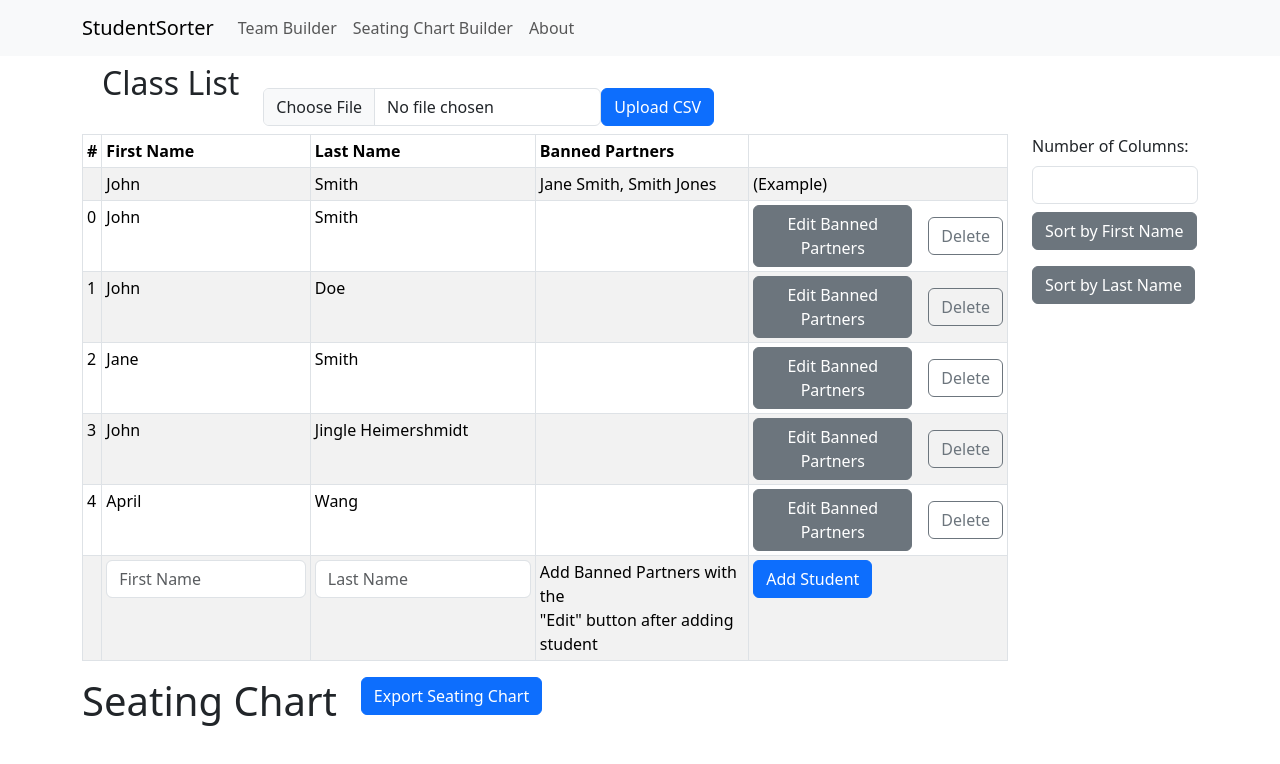
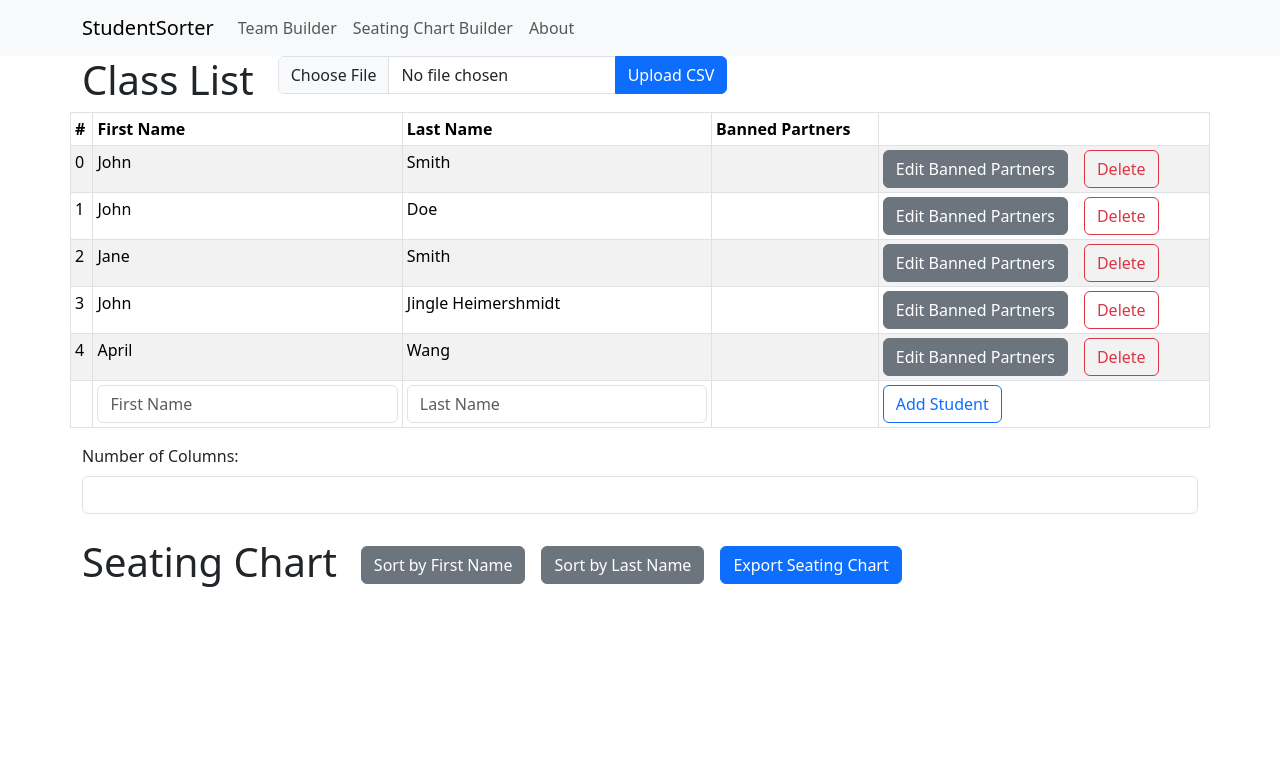
Before and after one commit to xiaolongbytes/StudentSorter, a Next.js app: page /seating in a window 1280 px wide. Shown: the top 764 px of the page. Built offline with nearby package versions, Linux system fonts and the light colour scheme.

Commit message:
Updated UI

```diff
--- a/src/common/components/ClassRoster.tsx
+++ b/src/common/components/ClassRoster.tsx
@@ -13,7 +13,15 @@ const ClassRoster: FunctionComponent<{
     lastName: string;
     handleFirstName: (e) => void;
     handleLastName: (e) => void;
-}> = ({ students, deleteStudent, addStudent, firstName, lastName, handleFirstName, handleLastName }) => {
+}> = ({
+    students,
+    deleteStudent,
+    addStudent,
+    firstName,
+    lastName,
+    handleFirstName,
+    handleLastName,
+}) => {
     const [currentlyEditedStudentID, setCurrentlyEditedStudentID] = useState<
         number | null
     >(null);
@@ -60,13 +68,6 @@ const ClassRoster: FunctionComponent<{
                     </tr>
                 </thead>
                 <tbody>
-                    <tr>
-                        <td></td>
-                        <td>John</td>
-                        <td>Smith</td>
-                        <td>Jane Smith, Smith Jones</td>
-                        <td>(Example)</td>
-                    </tr>
                     {students.map((student, index) => (
                         <Student
                             key={index}
@@ -90,14 +91,19 @@ const ClassRoster: FunctionComponent<{
                             />
                         </td>
                         <td>
-                            <Form.Control type="text" placeholder="Last Name" value={lastName} onChange={handleLastName} />
+                            <Form.Control
+                                type="text"
+                                placeholder="Last Name"
+                                value={lastName}
+                                onChange={handleLastName}
+                            />
                         </td>
+                        <td></td>
                         <td>
-                            Add Banned Partners with the <br /> "Edit" button
-                            after adding student
-                        </td>
-                        <td>
-                            <Button variant="primary" onClick={addStudent}>
+                            <Button
+                                variant="outline-primary"
+                                onClick={addStudent}
+                            >
                                 Add Student
                             </Button>
                         </td>
--- a/src/common/components/Student.tsx
+++ b/src/common/components/Student.tsx
@@ -29,7 +29,7 @@ const Student: FunctionComponent<{
                     </Button>
                     <Button
                         onClick={() => onDelete(student.id)}
-                        variant="outline-secondary"
+                        variant="outline-danger"
                     >
                         Delete
                     </Button>
--- a/src/components/SeatBuilder/index.tsx
+++ b/src/components/SeatBuilder/index.tsx
@@ -1,24 +1,43 @@
-import React, { useState, useEffect } from 'react';
-import { Form, Button, Col, Container, Row, Table } from 'react-bootstrap';
 import RosterTable from '@/common/components/ClassRoster';
 import { StudentData } from '@/common/components/Student';
 import useStudents from '@/hooks/useStudents';
+import exportFromJSON from 'export-from-json';
+import React, { useEffect, useState } from 'react';
+import {
+    Button,
+    Col,
+    Container,
+    Form,
+    InputGroup,
+    Row,
+    Stack,
+    Table,
+} from 'react-bootstrap';
 import SeatsUserInput from './SeatUserInput';
 import './style.module.css';
-import exportFromJSON from 'export-from-json';
 
 const SeatBuilder: React.FC = () => {
     const [numColumns, setNumColumns] = useState<number>(0);
     const [seatingChart, setSeatingChart] = useState<StudentData[][]>([]);
-  const [sortOrder, setSortOrder] = useState<'firstName' | 'lastName' | null>(null);
+    const [sortOrder, setSortOrder] = useState<'firstName' | 'lastName' | null>(
+        null,
+    );
 
     // Export seating chart data to CSV
     const exportCSV = () => {
         if (seatingChart.length < 1) {
-      alert("No Seating data to export. Make sure to populate the class list and generate the seating chart first.");
+            alert(
+                'No Seating data to export. Make sure to populate the class list and generate the seating chart first.',
+            );
         } else {
-      const exportData = seatingChart.map(row => row.map(student => `${student.first} ${student.last}`));
-      exportFromJSON({ data: exportData, fileName: 'data', exportType: exportFromJSON.types.csv });
+            const exportData = seatingChart.map((row) =>
+                row.map((student) => `${student.first} ${student.last}`),
+            );
+            exportFromJSON({
+                data: exportData,
+                fileName: 'data',
+                exportType: exportFromJSON.types.csv,
+            });
         }
     };
 
@@ -40,9 +59,13 @@ const SeatBuilder: React.FC = () => {
         let sortedStudents = [...students];
 
         if (sortOrder === 'firstName') {
-      sortedStudents = sortedStudents.sort((a, b) => a.first.localeCompare(b.first));
+            sortedStudents = sortedStudents.sort((a, b) =>
+                a.first.localeCompare(b.first),
+            );
         } else if (sortOrder === 'lastName') {
-      sortedStudents = sortedStudents.sort((a, b) => a.last.localeCompare(b.last));
+            sortedStudents = sortedStudents.sort((a, b) =>
+                a.last.localeCompare(b.last),
+            );
         }
 
         const newSeatingChart: StudentData[][] = [];
@@ -69,26 +92,34 @@ const SeatBuilder: React.FC = () => {
     };
 
     return (
+        <Stack gap={4}>
             <Container>
                 {/* Class List Section */}
-      <Row className='m-2'>
+                <Row>
                     <Col md="auto">
-          <h2>Class List</h2>
+                        <h1>Class List</h1>
                     </Col>
                     <Col md="auto">
                         <Form className="d-flex align-items-end ">
-            <Form.Group className="mr-2">
-              <Form.Label></Form.Label>
-              <Form.Control type="file" accept=".csv" onChange={handleFileUpload} style={{ height: '100%' }} />
-            </Form.Group>
-            <Button variant="primary" onClick={(e) => processCSVUpload(e)} style={{ height: '100%' }}>Upload CSV</Button>
+                            <InputGroup className="mb-3">
+                                <Form.Control
+                                    type="file"
+                                    accept=".csv"
+                                    onChange={handleFileUpload}
+                                />
+                                <Button
+                                    variant="primary"
+                                    onClick={(e) => processCSVUpload(e)}
+                                >
+                                    Upload CSV
+                                </Button>
+                            </InputGroup>
                         </Form>
                     </Col>
                 </Row>
 
                 {/* Student Roster and Input Section */}
                 <Row>
-        <Col className='Table' xs={10}>
                     <RosterTable
                         students={students}
                         deleteStudent={deleteStudent}
@@ -98,25 +129,37 @@ const SeatBuilder: React.FC = () => {
                         handleFirstName={handleFirstName}
                         handleLastName={handleLastName}
                     />
-        </Col>
-        <Col className='userInputs' xs={2}>
+                </Row>
+                <Row>
                     <SeatsUserInput setNumColumns={setNumColumns} />
-          <Button variant="secondary" style={{ margin: '8px 0' }} onClick={() => handleSort('firstName')}>
-            Sort by First Name
-          </Button>
-          <Button variant="secondary" style={{ margin: '8px 0' }} onClick={() => handleSort('lastName')}>
-            Sort by Last Name
-          </Button>
-        </Col>
                 </Row>
-
+            </Container>
+            <Container>
                 {/* Seating Chart Section */}
                 <Row>
                     <Col md="auto">
                         <h1>Seating Chart</h1>
                     </Col>
                     <Col md="auto">
-          <Button variant="primary" onClick={exportCSV}>Export Seating Chart</Button>
+                        <Stack direction="horizontal" gap={3}>
+                            <Button
+                                variant="secondary"
+                                style={{ margin: '8px 0' }}
+                                onClick={() => handleSort('firstName')}
+                            >
+                                Sort by First Name
+                            </Button>
+                            <Button
+                                variant="secondary"
+                                style={{ margin: '8px 0' }}
+                                onClick={() => handleSort('lastName')}
+                            >
+                                Sort by Last Name
+                            </Button>
+                            <Button variant="primary" onClick={exportCSV}>
+                                Export Seating Chart
+                            </Button>
+                        </Stack>
                     </Col>
                 </Row>
 
@@ -142,6 +185,7 @@ const SeatBuilder: React.FC = () => {
                     </tbody>
                 </Table>
             </Container>
+        </Stack>
     );
 };
 
--- a/src/components/TeamBuilder/index.tsx
+++ b/src/components/TeamBuilder/index.tsx
@@ -42,7 +42,7 @@ const TeamBuilder = () => {
                                 onChange={handleFileUpload}
                             />
                             <Button
-                                variant="outline-primary"
+                                variant="primary"
                                 onClick={(e) => processCSVUpload(e)}
                             >
                                 Upload CSV
--- a/src/pages/about.tsx
+++ b/src/pages/about.tsx
@@ -1 +1,3 @@
-export { default } from '@/components/About';
+export default () => {
+    return <h1>Hello, this is an about page</h1>;
+};
```
Also changed, not shown: src/components/About/index.tsx (deleted, +0 -73 lines). Lines whose indentation alone changed are shown as unchanged.
